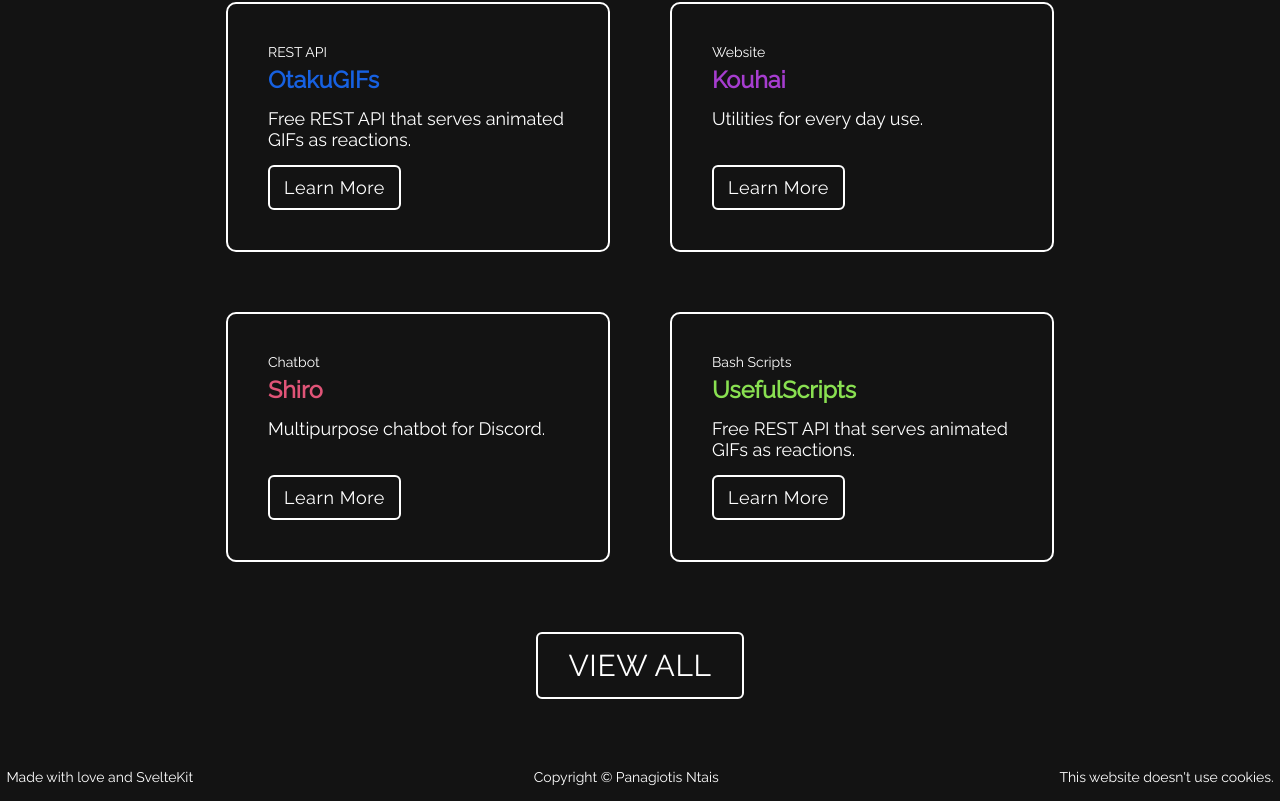
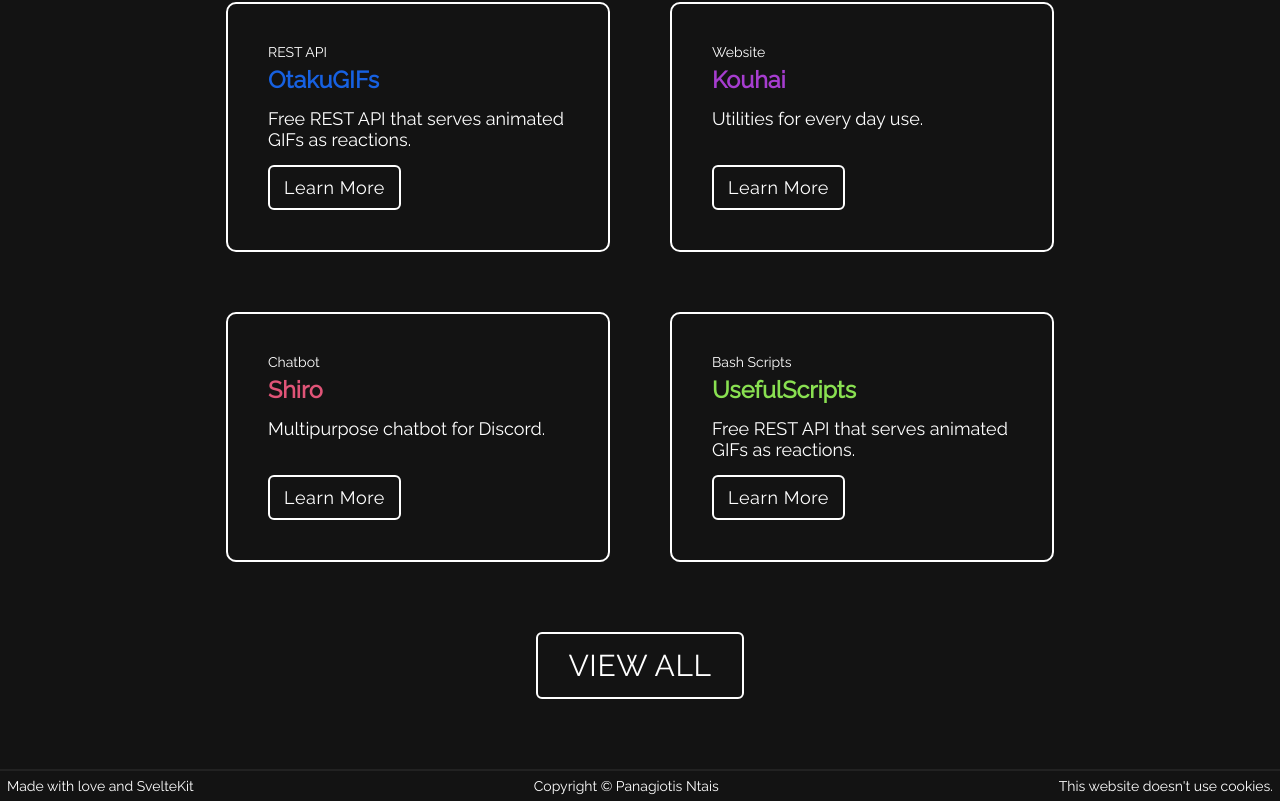
Before and after one commit to StrawHatHacker/personal-website, a SvelteKit app: page / in a window 1280 px wide. Shown: the part 1472-2273 px from the top of the page. Built offline with nearby package versions, Linux system fonts and the light colour scheme; a web font is replaced by a local one.

Commit message:
Footer fix

```diff
--- a/src/components/LandingPage/Footer.svelte
+++ b/src/components/LandingPage/Footer.svelte
@@ -9,13 +9,14 @@
 
 <style>
   footer {
-    width: 99%;
-    margin: 3rem auto 2px auto;
+    margin: auto;
     display: flex;
     justify-content: space-between;
     font-size: 0.7em;
-    gap: 0 2rem;
+    gap: 0.3rem 2rem;
     flex-wrap: wrap;
+    border-top: 2px solid rgb(34, 34, 34);
+    padding: 7px;
   }
 
   @media screen and (max-width: 700px) {
```
